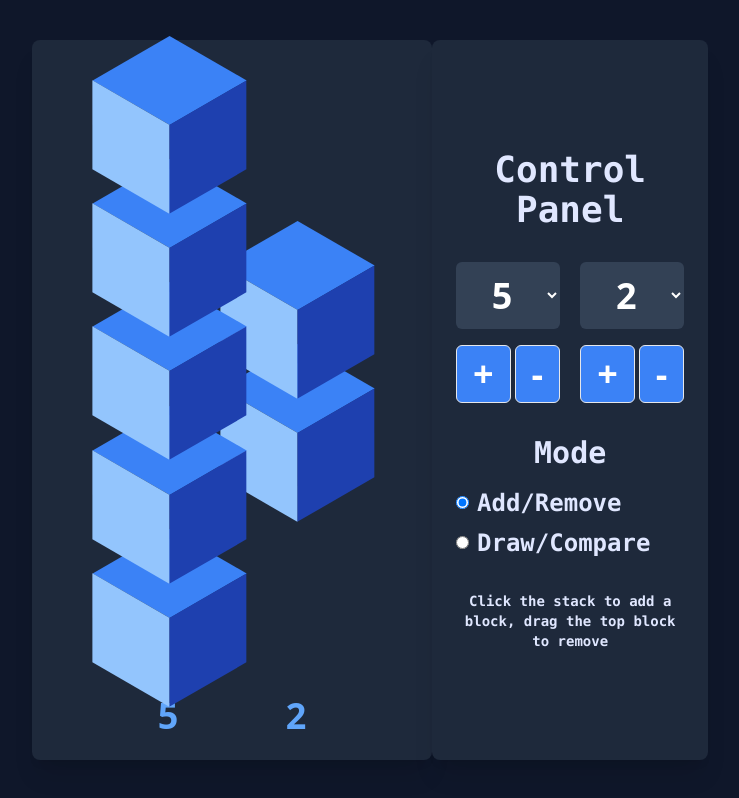
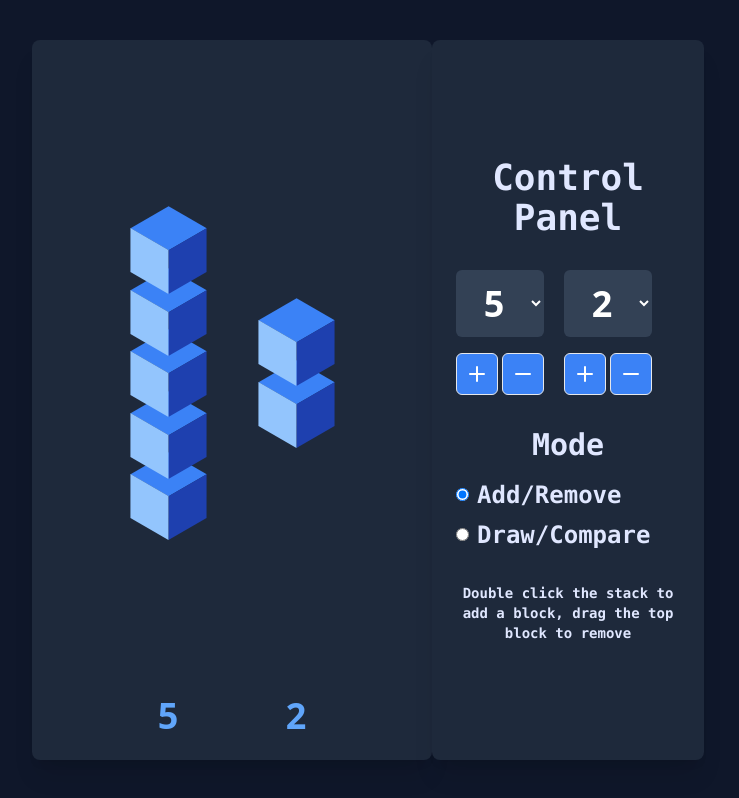
Before and after one commit to hyperdiscogirl/block-comparison-widget, a React (Vite) app: page / in a window 1280 px wide. Shown: the whole page, without its empty margins (272-1011 px from the left). Built offline with nearby package versions, Linux system fonts and the light colour scheme.

Commit message:
fixing issues with add/remove logic

```diff
--- a/package.json
+++ b/package.json
@@ -11,6 +11,7 @@
   },
   "dependencies": {
     "framer-motion": "^11.17.0",
+    "lucide-react": "^0.471.1",
     "react": "^18.3.1",
     "react-dom": "^18.3.1"
   },
--- a/src/components/Block/index.tsx
+++ b/src/components/Block/index.tsx
@@ -1,64 +1,87 @@
-import { useMemo } from 'react';
-import { motion, PanInfo } from 'framer-motion';
+import { useMemo, forwardRef, useState } from 'react';
+import { motion } from 'framer-motion';
 
 interface BlockProps {
   index: number;
   totalBlocks: number;
-  maxBlocks: number;
   screenWidth?: number;
   screenHeight?: number;
   draggable?: boolean;
-  onDragEnd?: (event: MouseEvent | TouchEvent | PointerEvent, info: PanInfo) => void;
+  onDragEnd?: (event: any, info: any) => void;
+  dragThreshold?: number;
 }
 
-export function Block({ index, totalBlocks, maxBlocks, screenWidth = window.innerWidth, screenHeight = window.innerHeight, draggable = false, onDragEnd }: BlockProps) {
+export const Block = forwardRef<HTMLDivElement, BlockProps>(({
+  index,
+  totalBlocks,
+  screenWidth = window.innerWidth,
+  screenHeight = window.innerHeight,
+  draggable = false,
+  onDragEnd,
+  dragThreshold = 100
+}, ref) => {
   // calculate base size based on screen dimensions
-  // uh , i dont think this works right though
-  const baseSize = useMemo(() => {
+  const size = useMemo(() => {
     const smallerDimension = Math.min(screenWidth, screenHeight);
     return Math.floor(smallerDimension * 0.07);
   }, [screenWidth, screenHeight]);
 
-  // adjust size based on number of blocks
-  const size = useMemo(() => {
-    if (maxBlocks <= 5) {
-      return Math.floor(baseSize * 2);
-    }
-    return baseSize;
-  }, [baseSize, maxBlocks]);
+  // ok no fuck this but i might make it configurable later
+  // // adjust size based on number of blocks
+  // const size = useMemo(() => {
+  //   if (maxBlocks <= 5) {
+  //     return Math.floor(baseSize * 2);
+  //   }
+  //   return baseSize;
+  // }, [baseSize, maxBlocks]);
 
   const faceSize = Math.floor(size * 0.8);
 
   // container offset to center the cube
-  // brian - here & below
+  // tbh not sure where this came from lol
   const containerOffset = size * 0.5;
 
-  // face transforms
   const topTransform = `rotate(210deg) skew(-30deg) translate(${faceSize * 0.42}px, ${faceSize * 0.26}px) scaleY(0.864)`;
   const frontTransform = `rotate(-30deg) skewX(-30deg) translate(${faceSize * 0.375}px, ${faceSize * 0.5}px) scaleY(0.864)`;
   const sideTransform = `rotate(90deg) skewX(-30deg) scaleY(0.864) translate(${faceSize * 0.7}px, ${faceSize * 0.625}px)`;
 
-  const spacingMultiplier = 1.1; // increase to add more space between blocks
+  // increasing adds more space between blocks
+  const spacingMultiplier = 1.1;
+
+  const [willDelete, setWillDelete] = useState(false);
 
   return (
     <motion.div
+      ref={ref}
       className="flex items-center justify-center"
       style={{
         zIndex: totalBlocks - index,
         marginBottom: `${size * (spacingMultiplier - 1)}px`
       }}
+      exit={{ opacity: 0, scale: 0.8, zIndex: totalBlocks - index - 1}}
       initial={{ opacity: 0, scale: 0.8 }}
       animate={{ opacity: 1, scale: 1 }}
-      exit={{ opacity: 0, scale: 0.8, zIndex: totalBlocks - index - 1}}
       drag={draggable}
-      onDragEnd={onDragEnd}
+      dragSnapToOrigin={!willDelete}
+      onDragStart={() => setWillDelete(false)}
+      onDrag={(_, info) => {
+        setWillDelete(
+          Math.abs(info.offset.x) > dragThreshold ||
+          Math.abs(info.offset.y) > dragThreshold
+        );
+      }}
+      onDragEnd={(event, info) => {
+        if (willDelete) {
+          onDragEnd?.(event, info);
+        }
+      }}
     >
       <div
         className="relative"
         style={{
           width: `${size}px`,
           height: `${size}px`,
-          transform: `translateX(${containerOffset * 0.4}px)` // adjust horizontal position - brian
+          transform: `translateX(${containerOffset * 0.4}px)` // adjust horizontal position
         }}
       >
         <div
@@ -88,6 +111,6 @@ export function Block({ index, totalBlocks, maxBlocks, screenWidth = window.inne
       </div>
     </motion.div>
   );
-}
+});
 
 export default Block;
--- a/src/components/BlockComparisonWidget/index.tsx
+++ b/src/components/BlockComparisonWidget/index.tsx
@@ -4,34 +4,77 @@ import { ControlPanel } from '../ControlPanel'
 import type { InteractionMode, BlockStack as BlockStackType } from './types'
 
 export function BlockComparisonWidget() {
-  const [stacks, setStacks] = useState<BlockStackType[]>([
-    { id: 1, blocks: 5, value: 2, mode: 'label' },
-    { id: 2, blocks: 2, value: 4, mode: 'label' }
-  ])
+ // purpose of this is to generate unique ids for the blocks
+ const initialStack1Length = 5;
+ const initialStack2Length = 2;
+ const totalInitialBlocks = initialStack1Length + initialStack2Length;
+
+ // initialize counter to start after all our initial blocks
+ const [blockIdCounter, setBlockIdCounter] = useState(totalInitialBlocks);
+
+ // create our initial stacks with sequential IDs
+ const [stacks, setStacks] = useState<BlockStackType[]>([
+   {
+     id: 1,
+     blocks: Array.from({ length: initialStack1Length }, (_, i) => ({
+       // First stack blocks will have IDs 0 through 4
+       id: `stack1-block-${i}`,
+       position: i
+     })),
+     value: 2,
+     mode: 'label'
+   },
+   {
+     id: 2,
+     blocks: Array.from({ length: initialStack2Length }, (_, i) => ({
+       // second stack blocks will have IDs 5 and 6
+       // add initialStack1Length to ensure no overlap with first stack
+       id: `stack2-block-${i + initialStack1Length}`,
+       position: i
+     })),
+     value: 4,
+     mode: 'label'
+   }
+ ]);
   const [interactionMode, setInteractionMode] = useState<InteractionMode>('addRemove')
-
 
   const handleStackClick = (stackId: number) => {
     if (interactionMode === 'addRemove') {
+      // new ID
+      const newBlockId = blockIdCounter;
+
+      // new block
       setStacks(stacks.map(stack => {
-        if (stack.id === stackId) {
-          return { ...stack, blocks: Math.min(stack.blocks + 1, 10) };
+        if (stack.id === stackId && stack.blocks.length < 10) {
+          const newBlock = {
+            id: `stack${stackId}-block-${newBlockId}`,
+            position: stack.blocks.length
+          }
+          return {
+            ...stack,
+            blocks: [...stack.blocks, newBlock]
+          }
         }
-        return stack;
+        return stack
       }));
+
+      // update the counter after we've used the ID
+      setBlockIdCounter(newBlockId + 1);
     }
-  };
+  }
 
-  const handleStackUpdate = (stackId: number, newBlockCount: number) => {
+  const handleStackUpdate = (stackId: number, removeIndex: number) => {
     setStacks(stacks.map(stack => {
       if (stack.id === stackId) {
-        return { ...stack, blocks: Math.max(1, newBlockCount) };
+        // remove block at specific index (usually top)
+        return {
+          ...stack,
+          blocks: stack.blocks.filter((_, index) => index !== removeIndex)
+        }
       }
-      return stack;
-    }));
-  };
-
-  const maxBlocks = Math.max(stacks[0].blocks, stacks[1].blocks)
+      return stack
+    }))
+  }
 
   return (
     <div className="w-full max-w-2xl flex justify-evenly">
@@ -41,9 +84,8 @@ export function BlockComparisonWidget() {
             <BlockStack
               key={stack.id}
               stack={stack}
-              maxBlocks={maxBlocks}
               onStackClick={() => handleStackClick(stack.id)}
-              onStackUpdate={(newBlockCount) => handleStackUpdate(stack.id, newBlockCount)}
+              onStackUpdate={(removeIndex) => handleStackUpdate(stack.id, removeIndex)}
             />
           ))}
         </div>
@@ -54,6 +96,8 @@ export function BlockComparisonWidget() {
           setStacks={setStacks}
           mode={interactionMode}
           setMode={setInteractionMode}
+          blockIdCounter={blockIdCounter}
+          setBlockIdCounter={setBlockIdCounter}
         />
       </div>
     </div>
--- a/src/components/BlockStack/index.tsx
+++ b/src/components/BlockStack/index.tsx
@@ -1,59 +1,45 @@
 import { AnimatePresence, PanInfo } from 'framer-motion'
-import { Block } from '../Block'
+import { Block as BlockComponent } from '../Block'
 import type { BlockStack as BlockStackType } from '../BlockComparisonWidget/types'
 
 interface BlockStackProps {
   stack: BlockStackType;
-  maxBlocks: number;
   onStackClick?: () => void;
-  onStackUpdate?: (newBlockCount: number) => void;
+  onStackUpdate?: (removeIndex: number) => void;
 }
 
-export function BlockStack({ stack, maxBlocks, onStackClick, onStackUpdate }: BlockStackProps) {
+export function BlockStack({ stack, onStackClick, onStackUpdate }: BlockStackProps) {
   const handleDragEnd = (_event: MouseEvent | TouchEvent | PointerEvent, info: PanInfo, index: number) => {
     const distanceMoved = Math.sqrt(info.offset.x ** 2 + info.offset.y ** 2);
     const deleteThreshold = 100;
 
-    console.log('Drag ended:', {
-      index,
-      distanceMoved,
-      deleteThreshold,
-      isTopBlock: index === 0,
-      stackBlocks: stack.blocks
-    });
-
     if (index === 0 && distanceMoved > deleteThreshold) {
-      console.log('Removing block');
-      onStackUpdate?.(stack.blocks - 1);
-      console.log('Stack blocks after update:', stack.blocks);
+      onStackUpdate?.(index);
     }
   };
 
   return (
     <div
       className="w-32 h-full flex flex-col justify-between"
-      onClick={onStackClick}
+      onDoubleClick={onStackClick}
     >
-      {/* block container */}
       <div className="relative flex-grow flex flex-col items-center justify-center">
-        <AnimatePresence>
-          {Array.from({ length: stack.blocks }).map((_, index) => (
-            <Block
-              key={`block-${stack.blocks}-${index}`}
-              totalBlocks={stack.blocks}
-              maxBlocks={maxBlocks}
+        <AnimatePresence mode="popLayout" initial={false}>
+          {stack.blocks.map((block, index) => (
+            <BlockComponent
+              key={block.id}
+              totalBlocks={stack.blocks.length}
               index={index}
-              draggable={index === 0 && stack.blocks > 1}
+              draggable={index === 0 && stack.blocks.length > 1}
               onDragEnd={(event, info) => handleDragEnd(event, info, index)}
             />
           ))}
         </AnimatePresence>
       </div>
 
-      {/* label */}
       <div className="text-center mt-2">
         <span className="text-4xl font-bold text-blue-400">
-          {stack.blocks}
+          {stack.blocks.length}
         </span>
       </div>
     </div>
--- a/src/components/ControlPanel/index.tsx
+++ b/src/components/ControlPanel/index.tsx
@@ -1,24 +1,70 @@
 import type { BlockStack } from '../BlockComparisonWidget/types'
+import { PlusIcon, MinusIcon } from 'lucide-react'
 
 type ControlPanelProps = {
   stacks: BlockStack[]
   setStacks: (stacks: BlockStack[]) => void
   mode: 'addRemove' | 'drawCompare'
   setMode: (mode: 'addRemove' | 'drawCompare') => void
+  blockIdCounter: number
+  setBlockIdCounter: (value: number | ((prev: number) => number)) => void
 }
 
-export function ControlPanel({ stacks, setStacks, mode, setMode }: ControlPanelProps) {
-  const updateBlocks = (index: number, increment: boolean) => {
+export function ControlPanel({
+  stacks,
+  setStacks,
+  mode,
+  setMode,
+  blockIdCounter,
+  setBlockIdCounter
+}: ControlPanelProps) {
+const handleSelectChange = (index: number, value: number) => {
+    const startingId = blockIdCounter;
+
     setStacks(stacks.map((stack, i) => {
-      const newBlocks = stack.blocks + (increment ? 1 : -1);
-      return i === index ? { ...stack, blocks: Math.min(10, Math.max(1, newBlocks)) } : stack;
-    }))
+      if (i === index) {
+        // new block ids
+        const newBlocks = Array.from({ length: value }, (_, i) => ({
+          id: `stack${stack.id}-block-${startingId + i}`,
+          position: i
+        }));
+        return { ...stack, blocks: newBlocks }
+      }
+      return stack
+    }));
+
+    // update counter once after generating all blocks
+    setBlockIdCounter(startingId + value);
   }
 
-  const handleSelectChange = (index: number, value: number) => {
-    setStacks(stacks.map((stack, i) =>
-      i === index ? { ...stack, blocks: value } : stack
-    ))
+
+  const updateBlocks = (index: number, increment: boolean) => {
+    if (increment) {
+      const newBlockId = blockIdCounter;
+
+      setStacks(stacks.map((stack, i) => {
+        if (i === index && stack.blocks.length < 10) {
+          const newBlock = {
+            id: `stack${stack.id}-block-${newBlockId}`,
+            position: stack.blocks.length
+          }
+          return {
+            ...stack,
+            blocks: [...stack.blocks, newBlock]
+          }
+        }
+        return stack
+      }));
+
+      // update counter after using the ID
+      setBlockIdCounter(newBlockId + 1);
+    } else {
+      setStacks(stacks.map((stack, i) =>
+        i === index && stack.blocks.length > 1
+          ? { ...stack, blocks: stack.blocks.slice(0, -1) }
+          : stack
+      ));
+    }
   }
 
   return (
@@ -26,9 +72,9 @@ export function ControlPanel({ stacks, setStacks, mode, setMode }: ControlPanelP
       <h2 className="font-bold font-mono text-center text-indigo-100">Control Panel</h2>
       <div className="flex gap-5 text-blue-400">
         {stacks.map((stack, index) => (
-          <div key={index} className="flex flex-col gap-4">
+          <div key={stack.id} className="flex flex-col gap-4">
             <select
-              value={stack.blocks}
+              value={stack.blocks.length}
               onChange={(e) => handleSelectChange(index, parseInt(e.target.value))}
               className="bg-slate-700 text-white p-2 rounded-md text-center"
             >
@@ -37,12 +83,25 @@ export function ControlPanel({ stacks, setStacks, mode, setMode }: ControlPanelP
               ))}
             </select>
             <div className="flex gap-1">
-              <button onClick={() => updateBlocks(index, true)} className="border bg-blue-500 text-white px-4 py-2 rounded-md">+</button>
-              <button onClick={() => updateBlocks(index, false)} className="border bg-blue-500 text-white px-4 py-2 rounded-md">-</button>
+              <button
+                onClick={() => updateBlocks(index, true)}
+                disabled={stack.blocks.length >= 10}
+                className="border bg-blue-500 text-white p-2 rounded-md disabled:opacity-50"
+              >
+                <PlusIcon />
+              </button>
+              <button
+                onClick={() => updateBlocks(index, false)}
+                disabled={stack.blocks.length <= 1}
+                className="border bg-blue-500 text-white p-2 rounded-md disabled:opacity-50"
+              >
+                <MinusIcon />
+              </button>
             </div>
           </div>
         ))}
       </div>
+
       <div className="text-3xl font-mono">
         <h3 className="mb-4">Mode</h3>
         <div className="flex flex-col gap-2 justify-center text-2xl">
@@ -66,10 +125,10 @@ export function ControlPanel({ stacks, setStacks, mode, setMode }: ControlPanelP
           </label>
         </div>
         <div className="mt-8">
-          { mode === 'addRemove' &&
-           <p className="text-sm"> Click the stack to add a block, drag the top block to remove </p> }
-           { mode === 'drawCompare' &&
-           <p className="text-sm"> Click and drag from the top of one stack to the other to create a comparison line </p> }
+          {mode === 'addRemove' &&
+           <p className="text-sm">Double click the stack to add a block, drag the top block to remove</p>}
+          {mode === 'drawCompare' &&
+           <p className="text-sm">Click and drag from the top of one stack to the other to create a comparison line</p>}
         </div>
       </div>
     </div>
```
Also changed, not shown: src/components/BlockComparisonWidget/types.ts (+12 -7 lines), 1 other file (tests, documents, lock files or other folders).
